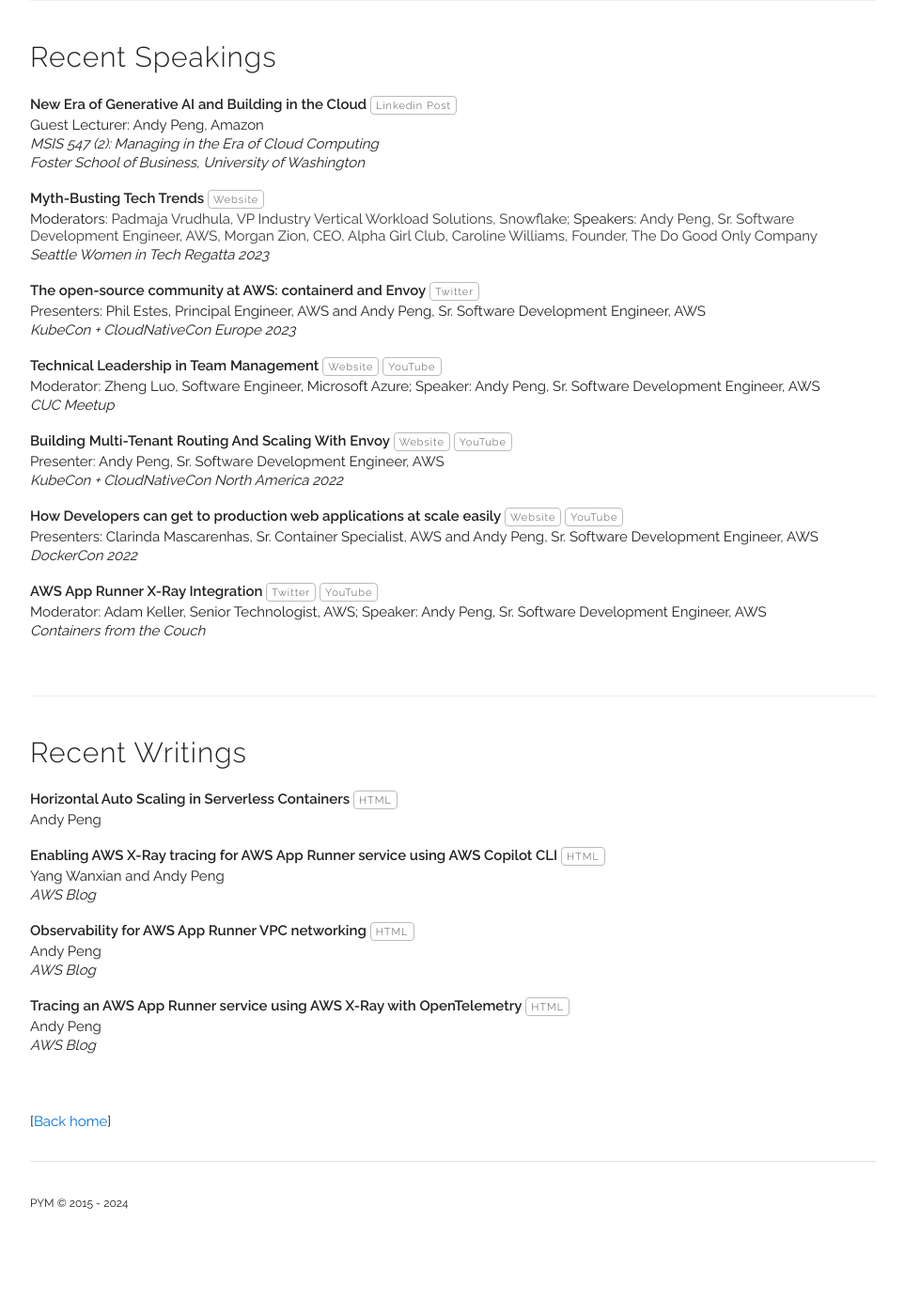
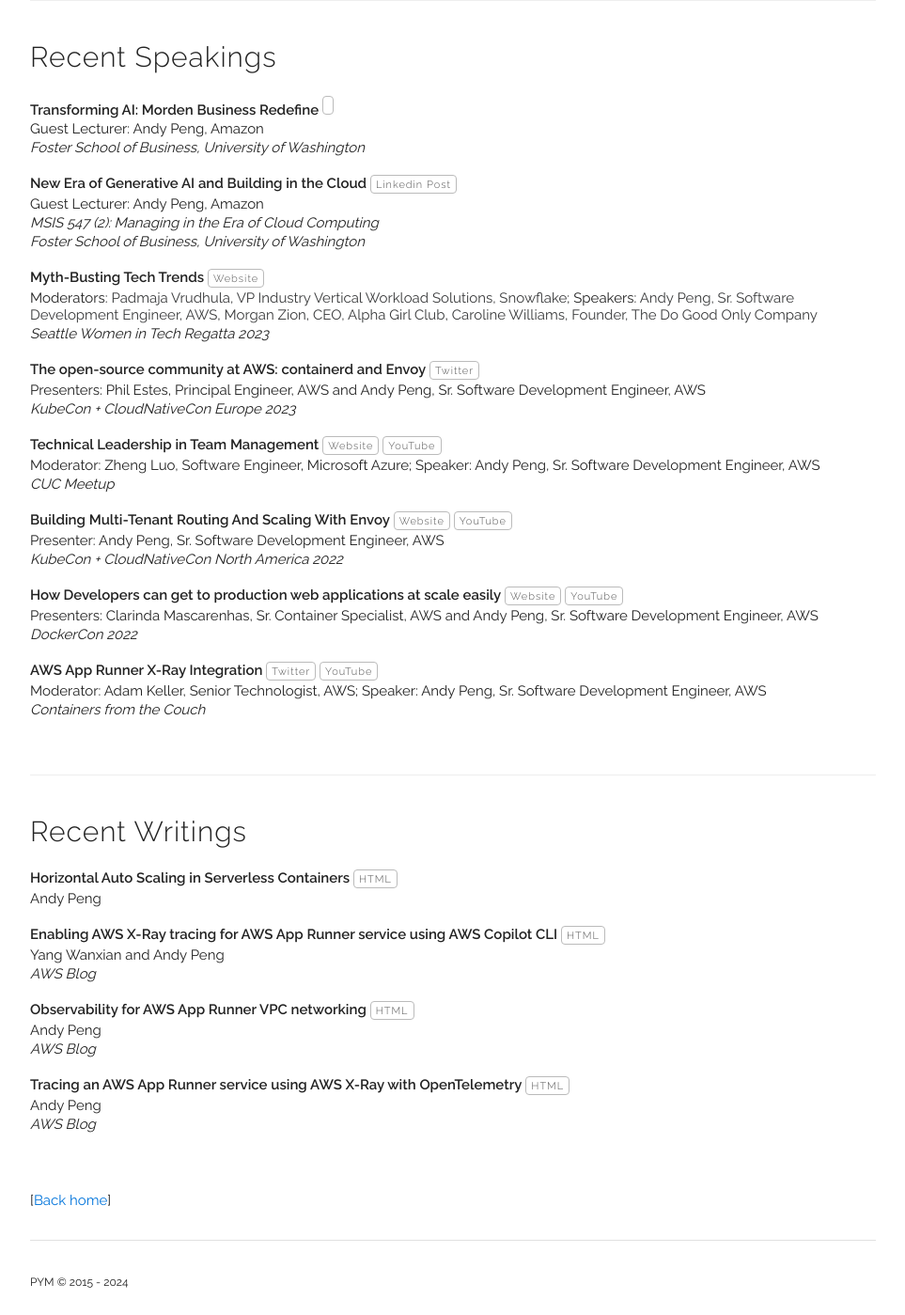
Before and after one commit to gfw001/gfw001.github.io, a Jekyll site: the page publications.html, which Jekyll copies as it is, in a window 1280 px wide. Shown: the whole page at 94% size, without its empty margins (158-1121 px from the left). Built offline with Jekyll 4.4.1, drawn with Linux system fonts in a browser that asks for light colours; before the commit the page ends 1315 px from its top, so only the background shows below that.

Commit message:
Update publications.html

```diff
--- a/publications.html
+++ b/publications.html
@@ -84,6 +84,18 @@
 
 <div class="docs-section" id="publications">
   <h4>Recent Speakings</h4>
+
+<div class="paper">
+   <p class="title"><b>Transforming AI: Morden Business Redefine</b>
+     <a class="button" href="" target="_blank"></a>
+   </p>
+  <p>Guest Lecturer: Andy Peng, Amazon</p>
+  <p><i></i></p>
+  <p><i>Foster School of Business, University of Washington</i></p>
+  <div class="paper-buttons">
+
+  </div>
+</div>
 
 <div class="paper">
    <p class="title"><b>New Era of Generative AI and Building in the Cloud</b>
```
